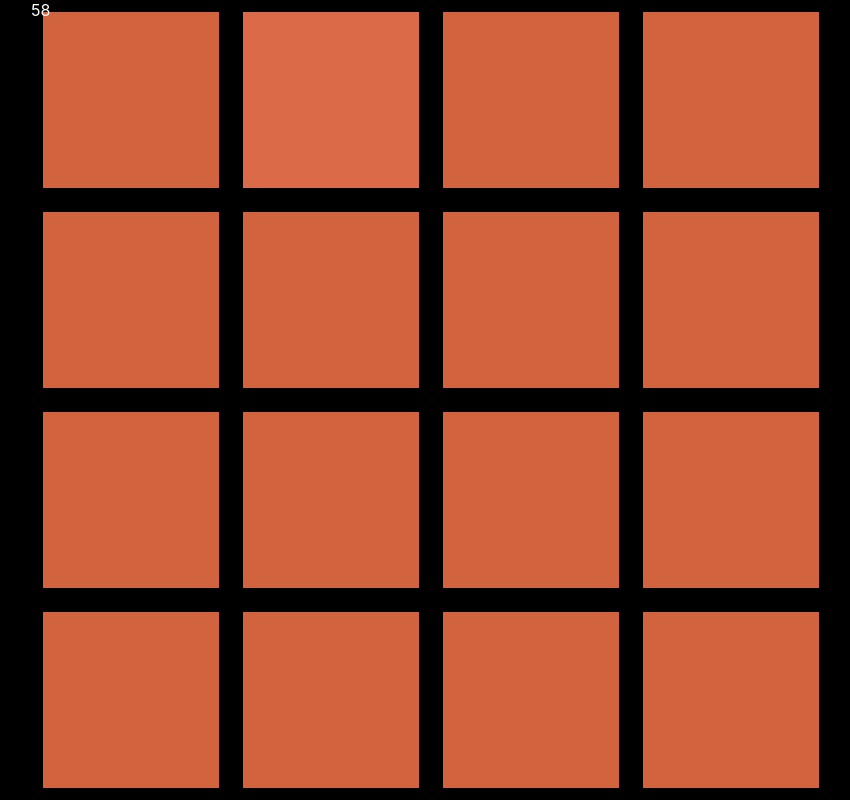
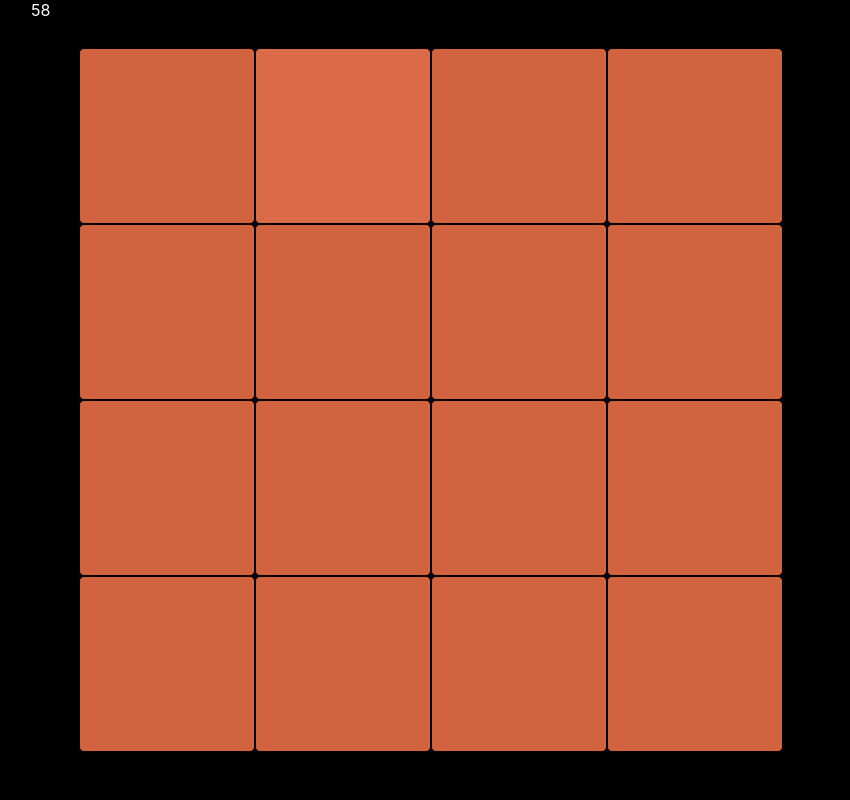
Before and after one commit to cTux/colors-test-react, a React (Create React App) app: page / in a window 1280 px wide. Both pictures are taken after a click on the button "Start". Shown: the whole page, without its empty margins (209-1059 px from the left). Built offline with nearby package versions, Linux system fonts and the light colour scheme.

Commit message:
styles changes

```diff
--- a/src/components/Board/Board.css
+++ b/src/components/Board/Board.css
@@ -11,9 +11,8 @@
     box-sizing: border-box;
     display: flex;
     flex-wrap: wrap;
-    justify-content: space-between;
-    align-content: space-between;
-    padding: 12px;
+    justify-content: center;
+    align-content: center;
 }
 
 .app-board-timer {
@@ -31,4 +30,6 @@
     cursor: pointer;
     box-sizing: border-box;
     transition: 0.2s ease;
+    border: 1px solid black;
+    border-radius: 5px;
 }
```
